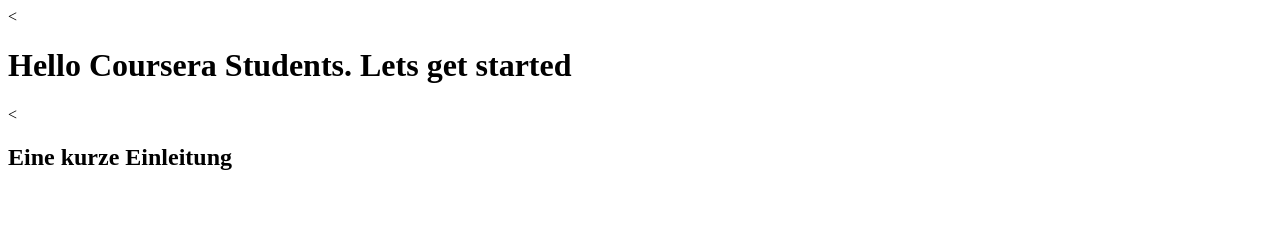
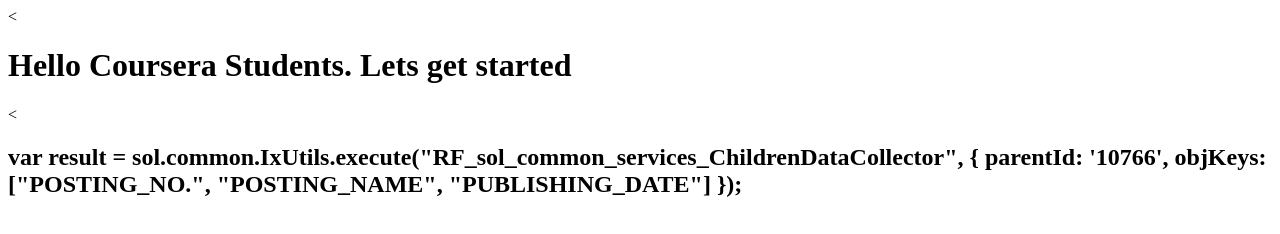
Before and after one commit to Jcl92/test, a plain HTML site: page index.html in a window 1280 px wide. Drawn offline with Linux system fonts and the light colour scheme.

Commit message:
DataCollector.

```diff
--- a/index.html
+++ b/index.html
@@ -6,6 +6,9 @@
   </head>
   <body>
 <<h1>Hello Coursera Students. Lets get started</h1>
-<<h2>Eine kurze Einleitung</h2>
+<<h2>var result = sol.common.IxUtils.execute("RF_sol_common_services_ChildrenDataCollector", {
+  parentId: '10766',
+  objKeys: ["POSTING_NO.", "POSTING_NAME", "PUBLISHING_DATE"]
+});</h2>
   </body>
 </html>
```
